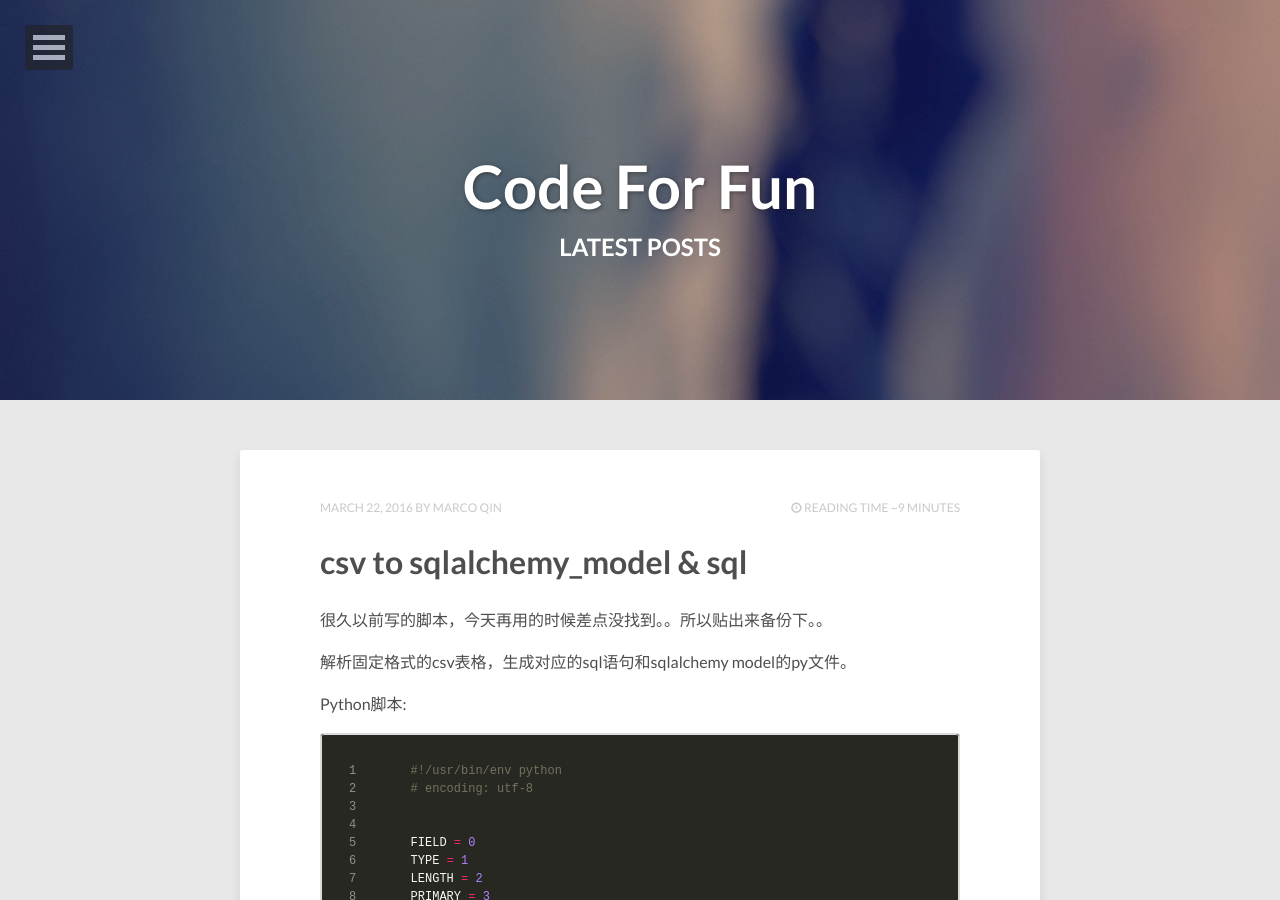
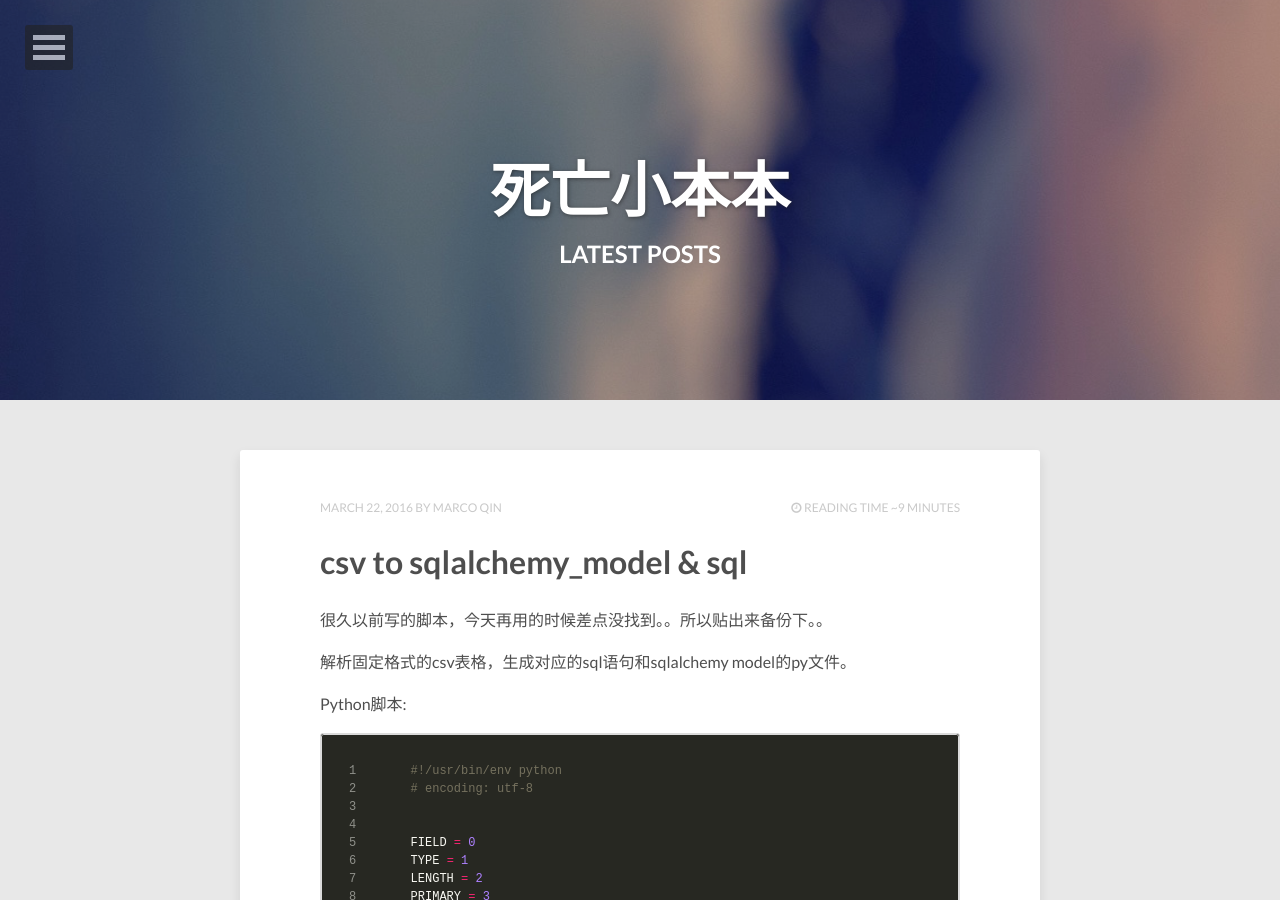
Before and after one commit to MarcoQin/MarcoQin.github.io, a Jekyll site: the page built from index.html, in a window 1280 px wide and 900 px high. Built offline with Jekyll 4.4.1, drawn with Linux system fonts in a browser that asks for light colours; nearby versions of some CDN libraries; the list of posts is cut into pages by our own code.

Commit message:
Update _config.yml

```diff
--- a/_config.yml
+++ b/_config.yml
@@ -1,5 +1,5 @@
-title:            Code For Fun
-description:      My little blog(or note?)
+title:            死亡小本本
+description:      Marco's NoteBook
 disqus_shortname: marcoqin
 reading_time:     true
 words_per_minute: 200
@@ -11,8 +11,8 @@ url:
 owner:
   name:           Marco Qin
   avatar:         avatar.jpg
-  bio:            "菜鸟工程师一枚，正在通往高手的路上……目前最喜欢Python。"
-  email:          qyyfy2009@163.com
+  bio:            "制杖, 会搓火球, 会撒币"
+  email:          qyyfy2009#gmail.com
   # Social networking links used in footer. Update and remove as you like.
   # twitter:
   # facebook:
```
